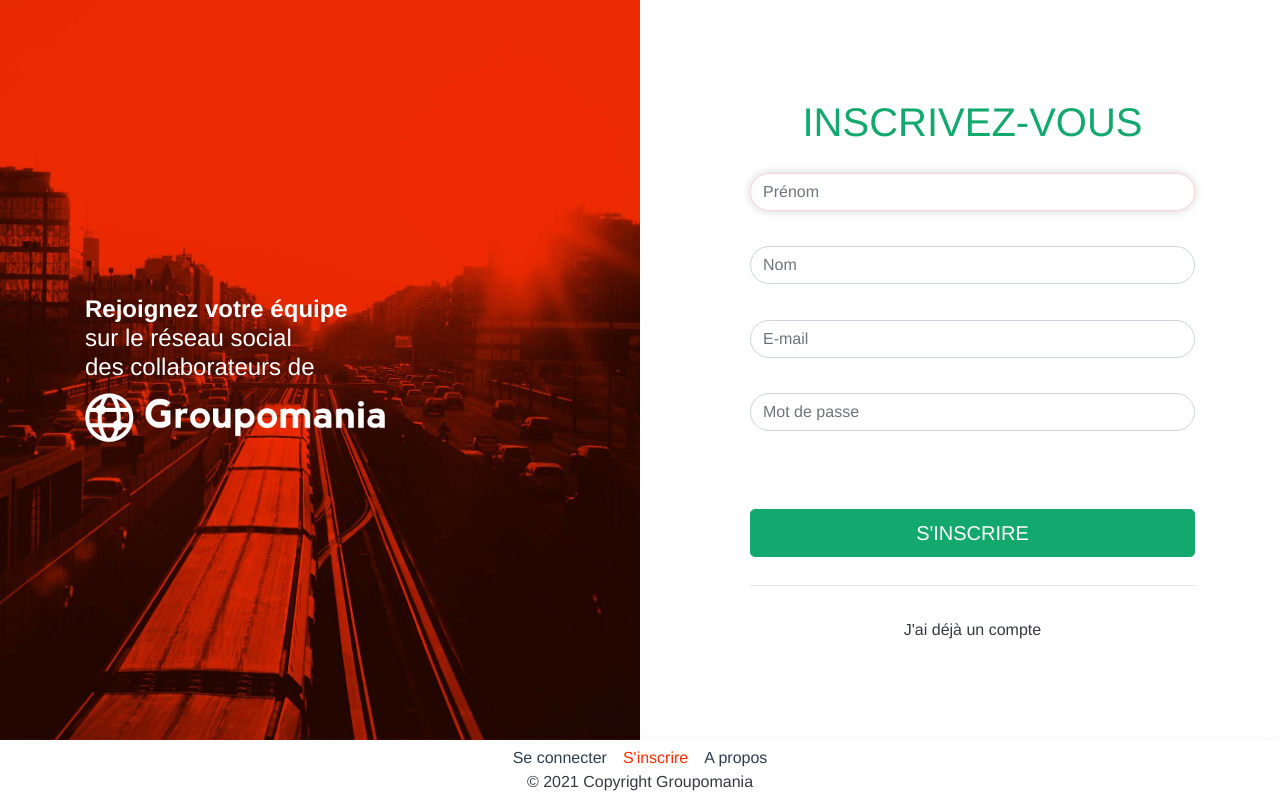
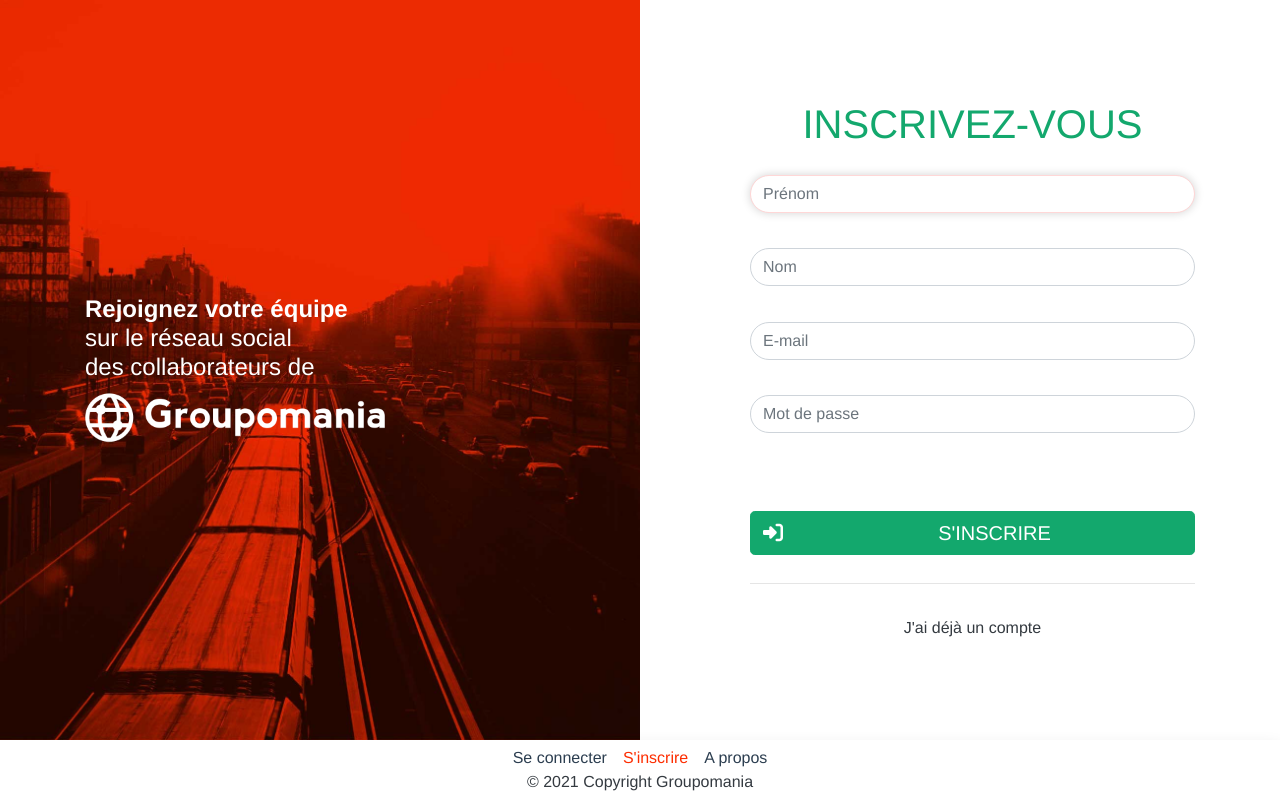
Before and after one commit to antoinebollinger/groupomania_frontend, a Vue app: page /signup in a window 1280 px wide. Built offline with nearby package versions, Linux system fonts and the light colour scheme; what v-scroll-lock, vue-dialog-loading, vue2-smooth-scroll would draw is missing.

Commit message:
loading improve

```diff
--- a/src/components/auth/LoginForm.vue
+++ b/src/components/auth/LoginForm.vue
@@ -5,14 +5,18 @@
 				<h1 class="text-uppercase pull-center text-primary">Connexion</h1>
 				<div class="form-group">
 					<p class="text-left alerte">{{ errorMsg.email }}</p>
-					<input v-focus v-model="input.email" type="email" data-type="email" name="email" id="email" class="form-control input-lg w-100" placeholder="E-mail">
+					<input v-focus v-model="input.email" type="email" data-type="email" name="email" id="email" class="form-control input-lg w-100" placeholder="E-mail" :disabled="loading">
 				</div>
 				<div class="form-group">
 					<p class="text-left alerte">{{ errorMsg.password }}</p>
-					<input v-model="input.password" type="password" data-type="password" name="password" id="password" class="form-control input-lg w-100" placeholder="Mot de passe">
+					<input v-model="input.password" type="password" data-type="password" name="password" id="password" class="form-control input-lg w-100" placeholder="Mot de passe" :disabled="loading">
 				</div>
 				<div>
-					<button type="submit" class="btn btn-lg btn-primary text-uppercase w-100"><i class="fas fa-sign-in-alt"></i> Se connecter</button>
+					<button type="submit" class="btn btn-lg btn-primary text-uppercase w-100 d-flex align-items-center p-0" :disabled="loading">
+						<span class="iSubmit" v-if="loading"><img src="../../assets/spinner.gif" height="20"></span>
+						<span class="iSubmit" v-else><i class="fas fa-sign-in-alt"></i></span>
+						<span class="flex-grow-1">{{ loadingMsg }}</span>
+					</button>
 				</div>
 			</fieldset>
 		</form>
@@ -28,6 +32,8 @@ export default {
 	name: 'LoginForm',
 	data () {
 		return {
+			loading: false,
+			loadingMsg: 'Se connecter',
 			input: {
 				email: '',
 				password: ''
@@ -41,7 +47,7 @@ export default {
 	mixins: [checkForm, login],
 	methods: {
 		login: function() {
-			this.$loading.show({delay: 0});
+			this.loading = true; this.loadingMsg = '...connection';
 			const inputs = document.getElementById("loginForm").querySelectorAll("input");
 			const goSignup = this.checkForm(inputs);
 			for (let element in this.errorMsg) {
@@ -53,18 +59,28 @@ export default {
 					"password": this.input.password
 				})
 				.then(response => {
-					EventBus.$emit('logged', { message: response.data });
-					this.$router.push('Home');
+					setTimeout( () => {
+						this.$router.push({ path: '/home'});
+						EventBus.$emit('logged', { message: response.data });
+					}, 1500);
+					//this.$router.push('Home');
 				})
 				.catch(error => {
 					localStorage.clear();
 					this.errorMsg[error.response.data.objet] = error.response.data.message;
+					this.loading = false; this.loadingMsg = 'Se connecter';
 				});
 			} else {
 				this.errorMsg.email = 'Veuillez vérifier vos informations.';
+				this.loading = false; this.loadingMsg = 'Se connecter';
 			}
-			this.$loading.hide();
 		}
 	}
 }
 </script>
+
+<style lang="scss" scoped>
+.iSubmit {
+	padding: 0.375rem 0.75rem;
+}
+</style>
--- a/src/components/auth/SignupForm.vue
+++ b/src/components/auth/SignupForm.vue
@@ -6,24 +6,28 @@
 				<p class="alerte text-danger">{{ errorMsg.general }} </p>
 				<div class="form-group">
 					<p class="text-left alerte">{{ errorMsg.firstName }}</p>
-					<input v-focus v-model="input.firstName" type="text" data-type="text" name="firstName" id="firstName" class="form-control input-lg w-100" placeholder="Prénom" required>
+					<input v-focus v-model="input.firstName" type="text" data-type="text" name="firstName" id="firstName" class="form-control input-lg w-100" placeholder="Prénom" required :disabled="loading">
 				</div>
 				<div class="form-group">
 					<p class="text-left alerte">{{ errorMsg.lastName }}</p>
-					<input v-model="input.lastName" type="text" data-type="text" name="lastName" id="lastName" class="form-control input-lg w-100" placeholder="Nom" required>
+					<input v-model="input.lastName" type="text" data-type="text" name="lastName" id="lastName" class="form-control input-lg w-100" placeholder="Nom" required :disabled="loading">
 				</div>
 				<div class="form-group">
 					<p class="text-left alerte">{{ errorMsg.email }}</p>
-					<input v-model="input.email" type="email" data-type="email" name="email" id="email" class="form-control input-lg w-100" placeholder="E-mail" required>
+					<input v-model="input.email" type="email" data-type="email" name="email" id="email" class="form-control input-lg w-100" placeholder="E-mail" required :disabled="loading">
 				</div>
 				<div class="form-group">
 					<p class="text-left alerte">{{ errorMsg.password }}</p>
-					<input v-model="input.password" type="password" data-type="password" name="password" id="password" class="form-control input-lg invalid w-100" placeholder="Mot de passe">
+					<input v-model="input.password" type="password" data-type="password" name="password" id="password" class="form-control input-lg invalid w-100" placeholder="Mot de passe" :disabled="loading">
 					<br>
 					<CheckPwd />
 				</div>
 				<div>
-					<button type="submit" class="btn btn-lg btn-primary-2 text-uppercase w-100">S'inscrire</button>
+					<button type="submit" class="btn btn-lg btn-primary-2 text-uppercase w-100 d-flex align-items-center p-0" :disabled="loading">
+						<span class="iSubmit" v-if="loading"><img src="../../assets/spinner.gif" height="20"></span>
+						<span class="iSubmit" v-else><i class="fas fa-sign-in-alt"></i></span>
+						<span class="flex-grow-1">{{ loadingMsg }}</span>
+					</button>
 				</div>
 			</fieldset>
 		</form>
@@ -40,6 +44,8 @@ export default {
 	name: 'SignupForm',
 	data () {
 		return {
+			loading: false,
+			loadingMsg: 'S\'inscrire',
 			input: {
 				firstName: '',
 				lastName: '',
@@ -83,7 +89,7 @@ export default {
 	mixins: [checkForm, login],
 	methods: {
 		signup: function() {
-			this.$loading.show({delay: 0});
+			this.loading = true; this.loadingMsg = '...inscription';
 			const inputs = document.getElementById("signupForm").querySelectorAll("input");
 			const goSignup = this.checkForm(inputs);
 			for (let element in this.errorMsg) {
@@ -95,28 +101,34 @@ export default {
 					user: JSON.stringify(user)
 				})
 				.then(() => {
+					this.loadingMsg = '...connexion';
 					this.afterLogin({
 						"email": user.email,
 						"password": user.password
 					})
 					.then(response => {
-						EventBus.$emit('logged', { message: response.data });
-						this.$router.push('Home');
+						setTimeout( () => {
+							this.$router.push({ path: '/home'});
+							EventBus.$emit('logged', { message: response.data });
+						}, 1500);
 					})
 					.catch(error => {
 						localStorage.clear();
 						this.errorMsg.firstName = error.response.data.message;
+						this.loading = false; this.loadingMsg = 'S\'inscrire';
 					});
 				})
 				.catch(error => {
 					this.errorMsg.firstName = error.response.data.message;
+					this.loading = false; this.loadingMsg = 'S\'inscrire';
 				});
 			} else {
 				for (const property in goSignup.elements) {
 					this.errorMsg[property] = goSignup.elements[property];
+					this.loading = false; this.loadingMsg = 'S\'inscrire';
 				}
 			}
-			this.$loading.hide();
+			this.loading = false; this.loadingMsg = 'S\'inscrire';
 		}
     },
 	components: {
@@ -144,4 +156,8 @@ input {
 		opacity: 1;
 	}
 };
+
+.iSubmit {
+	padding: 0.375rem 0.75rem;
+}
 </style>
```
Also changed, not shown: src/assets/spinner.gif (added).
